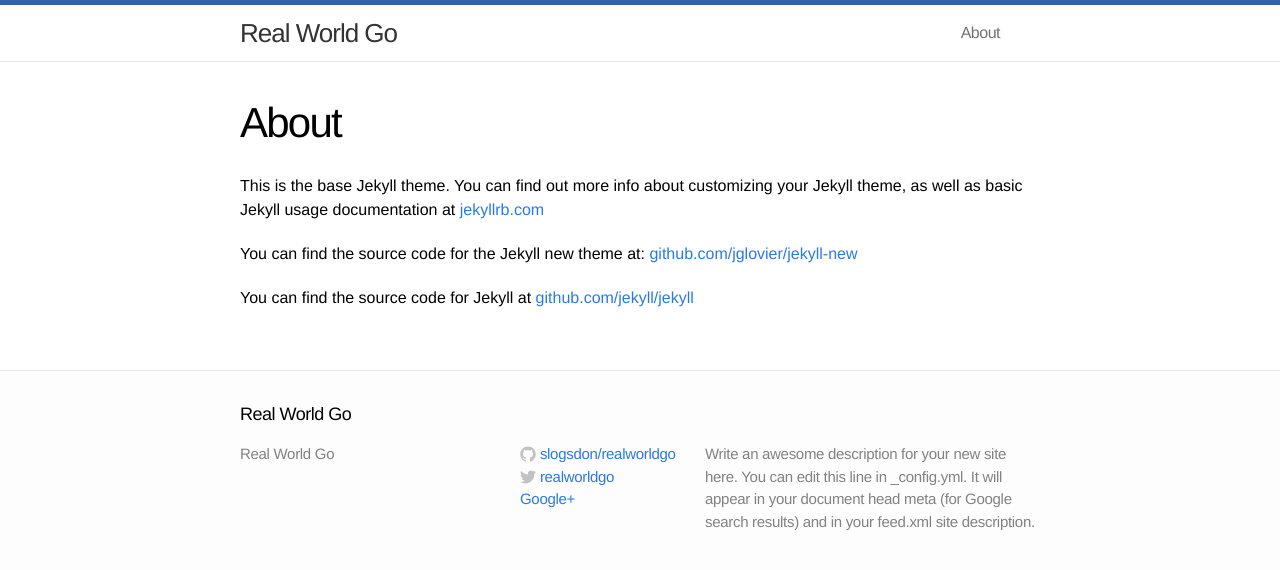
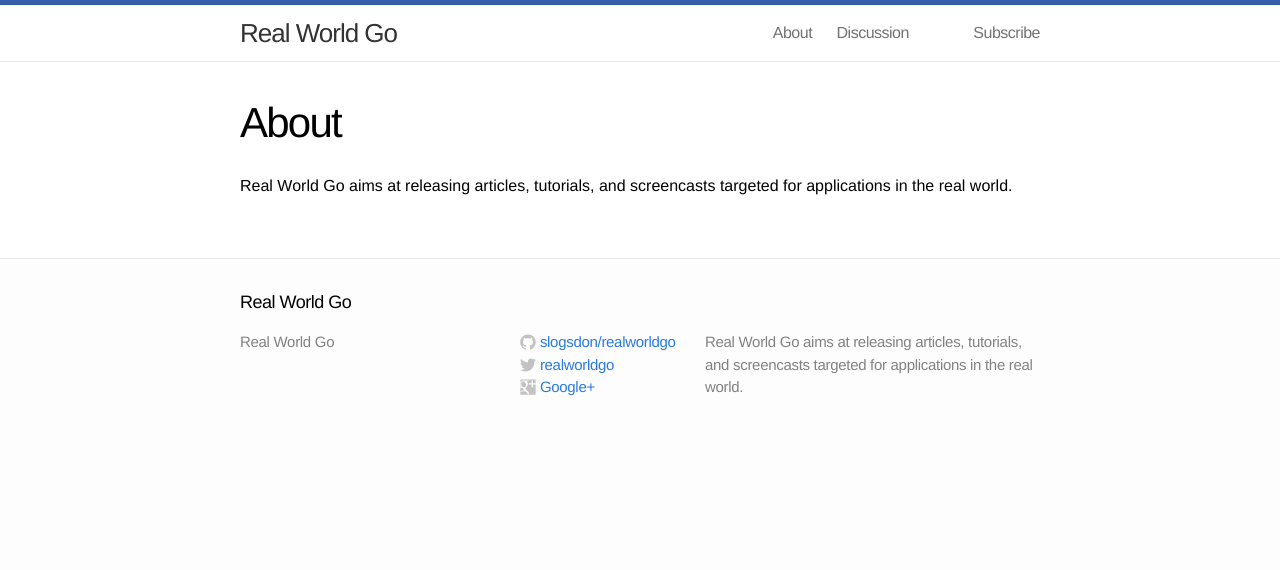
Before and after one commit to slogsdon/realworldgo, a Jekyll site: the page built from about.md, in a window 1280 px wide. Shown: the top 570 px of the page. Built offline with Jekyll 4.4.1, drawn with Linux system fonts in a browser that asks for light colours.

Commit message:
changes
updating about
updating tagline
adding muut
adding subscribe
remove default port

```diff
--- a/_config.yml
+++ b/_config.yml
@@ -1,6 +1,6 @@
 # Site settings
 title: "Real World Go"
-description: "Write an awesome description for your new site here. You can edit this line in _config.yml. It will appear in your document head meta (for Google search results) and in your feed.xml site description."
+description: "Real World Go aims at releasing articles, tutorials, and screencasts targeted for applications in the real world."
 baseurl: ""
 url: "http://www.realworldgo.com"
 twitter: realworldgo
@@ -9,4 +9,4 @@
 
 # Build settings
 markdown: kramdown
-permalink: pretty
+permalink: /:categories/:title
--- a/_includes/footer.html
+++ b/_includes/footer.html
@@ -50,7 +50,21 @@
           </a>
         </li>
         <li>
-          <a href="https://plus.google.com/114095242175921008597" rel="publisher">Google+</a>
+          <a href="https://plus.google.com/114095242175921008597" rel="publisher">
+            <span class="icon gplus">
+              <svg version="1.1" class="gplus-icon-svg" xmlns="http://www.w3.org/2000/svg" xmlns:xlink="http://www.w3.org/1999/xlink" x="0px" y="0px" viewBox="0 0 79.37 79.37" enable-background="new 0 0 79.37 79.37" xml:space="preserve">
+                <path fill="#C2C2C2" d="M70.91,1.935h-62c-3.866,0-7.5,1.5-7.5,6.5v64.643c0,3.866,3.634,4.857,7.5,4.857h62  c3.866,0,6.5-0.991,6.5-4.857V8.435C77.41,3.435,74.776,1.935,70.91,1.935z"/>
+                <polygon id="_x2B__3_" fill="#FFFFFF" points="57.91,7.435 63.91,7.435 63.91,21.435 77.96,21.435 77.96,27.312 63.91,27.312   63.91,41.435 57.91,41.435 57.91,27.312 43.91,27.312 43.91,21.435 57.91,21.435 "/>
+                <linearGradient id="SVGID_1_" gradientUnits="userSpaceOnUse" x1="23.5156" y1="77.4351" x2="23.5156" y2="7.4355">
+                  <stop offset="0" style="stop-color:#F2F2F2"/>
+                  <stop offset="0.2413" style="stop-color:#F6F6F6"/>
+                  <stop offset="1" style="stop-color:#FFFFFF"/>
+                </linearGradient>
+                <path fill="url(#SVGID_1_)" d="M33.71,55.495l-3.979-3.096c-1.212-0.999-2.867-2.328-2.867-4.763c0-2.441,1.655-3.996,3.09-5.434  c4.637-3.65,8.957-7.535,8.957-15.732c0-7.483-4.043-11.686-6.753-14.035c0.909,0,6.765,0,6.765,0l6.198-5H21.787  C15.998,7.542,9.094,8.412,2.801,13.621c-0.295,0.254-0.614,0.549-0.891,0.814v27c3.026,2.516,7.139,4.425,12.148,4.425  c1.106,0,2.316-0.114,3.533-0.223c-0.551,1.331-1.104,2.44-1.104,4.324c0,3.432,1.764,5.533,3.312,7.531  C15.58,57.778,6.91,57.06,1.91,61.06v6.375c2.278-3.097,5.918-4.481,7.513-5.064c4.636-1.553,10.599-1.775,11.597-1.775  c1.098,0,1.65,0,2.53,0.114c8.395,5.985,14.409,9.064,14.472,14.726c0.012,1.097-0.299,1.438-0.463,2h6.463  c0.666-1.556,0.889-3.396,0.889-5.444C44.91,64.344,38.564,59.596,33.71,55.495z M19.623,41.435  c-9.495,0-13.393-10.977-13.393-18.396c0-2.887,0.289-5.873,2.166-8.201c1.77-2.216,4.857-3.656,7.73-3.656  c9.158,0,13.783,12.408,13.783,20.387c0,1.598-0.812,4.722-2.884,7.095C25.21,40.733,22.381,41.435,19.623,41.435z"/>
+              </svg>
+            </span>
+            <span class="username">Google+</span>
+          </a>
         </li>
       </ul>
     </div>
--- /dev/null
+++ b/_includes/muut.html
@@ -0,0 +1 @@
+<script src="//cdn.muut.com/1/moot.min.js"></script>
--- a/_layouts/default.html
+++ b/_layouts/default.html
@@ -14,5 +14,6 @@
 
   {% include footer.html %}
   {% include ga.html %}
+  {% include muut.html %}
 </body>
 </html>
--- a/_layouts/post.html
+++ b/_layouts/post.html
@@ -9,7 +9,10 @@
   </header>
 
   <article class="post-content">
-  {{ content }}
+    {{ content }}
+    <section class="post-comments">
+      <a class="muut" href="https://muut.com/i/realworldgo/comments/realworldgo.com:{{ page.title | replace:' ','-'  }}">Comments</a>
+    </section>
   </article>
 
 </div>
--- a/about.md
+++ b/about.md
@@ -4,8 +4,4 @@
 permalink: /about/
 ---
 
-This is the base Jekyll theme. You can find out more info about customizing your Jekyll theme, as well as basic Jekyll usage documentation at [jekyllrb.com](http://jekyllrb.com/)
-
-You can find the source code for the Jekyll new theme at: [github.com/jglovier/jekyll-new](https://github.com/jglovier/jekyll-new)
-
-You can find the source code for Jekyll at [github.com/jekyll/jekyll](https://github.com/jekyll/jekyll)
+Real World Go aims at releasing articles, tutorials, and screencasts targeted for applications in the real world.
--- a/css/main.css
+++ b/css/main.css
@@ -123,7 +123,8 @@
 }
 
 .github-icon-svg,
-.twitter-icon-svg {
+.twitter-icon-svg,
+.gplus-icon-svg {
   display: inline-block;
   width: 16px;
   height: 16px;
```
Also changed, not shown: _posts/2014-06-10-welcome-to-jekyll.markdown (deleted, +0 -24 lines), discussion.html (added, +7 -0 lines), subscribe.html (added, +234 -0 lines).
